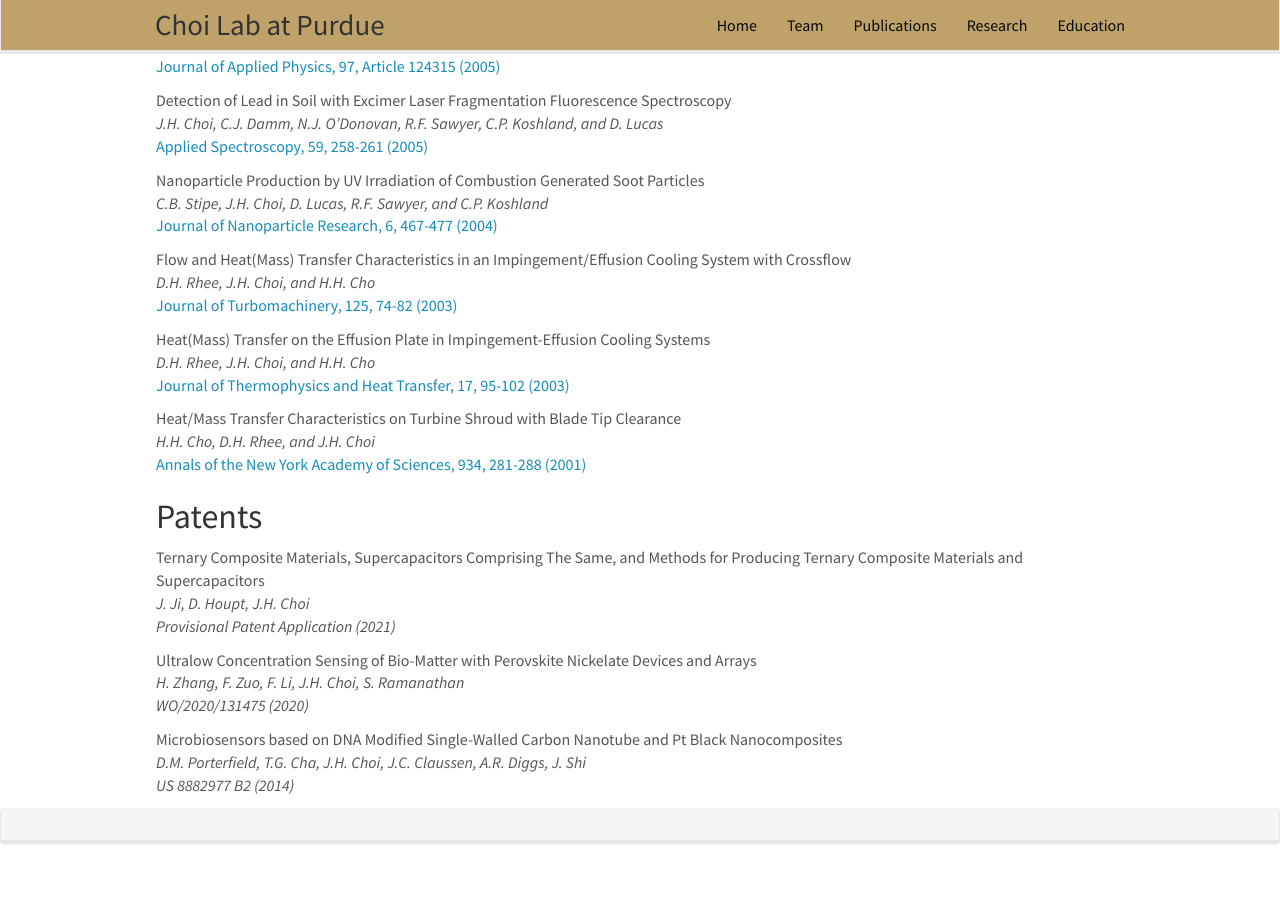
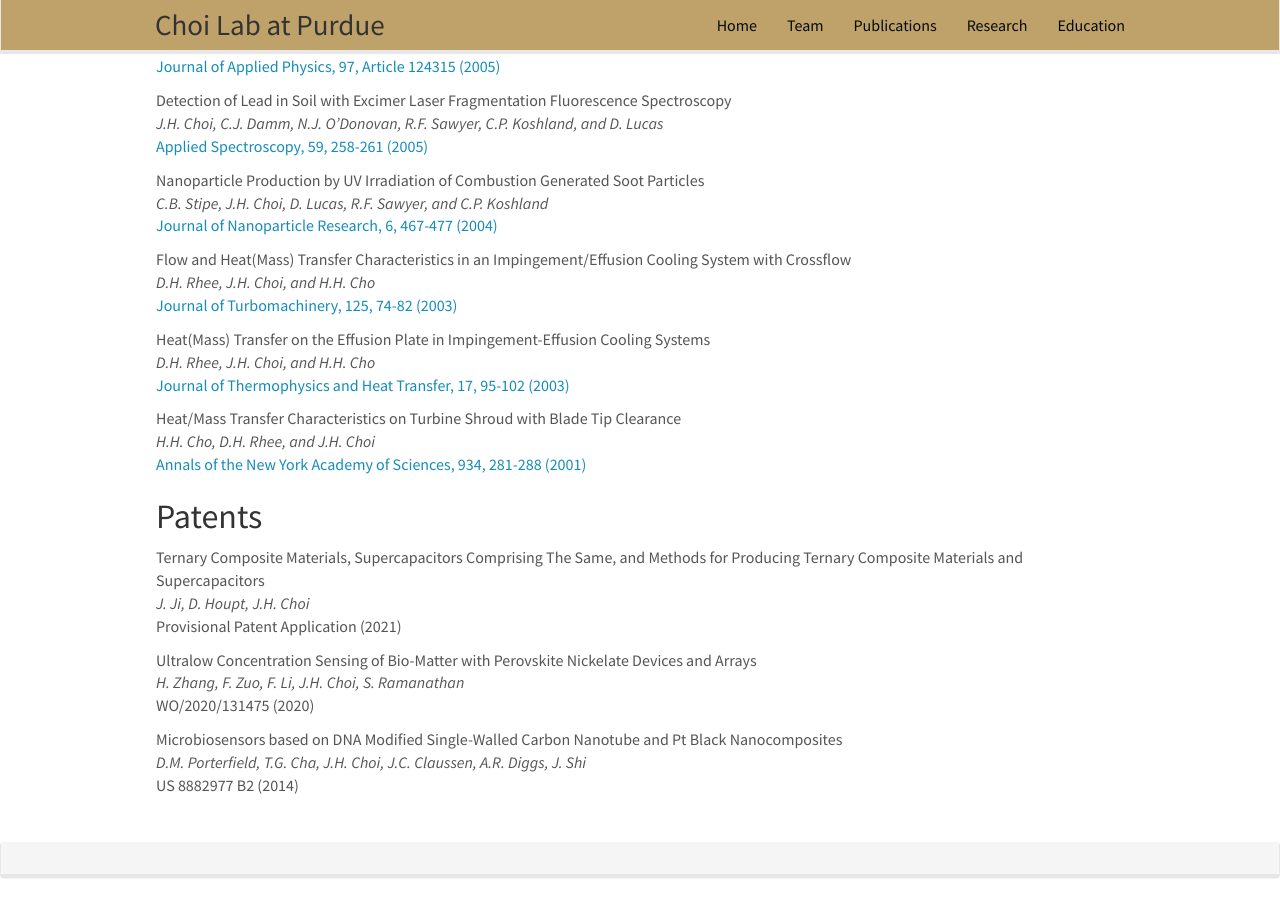
Before and after one commit to choidnalab/choidnalab.github.io, a Jekyll site: the page built from _pages/publications.md, in a window 1280 px wide and 900 px high, scrolled down 5445 px. Built offline with Jekyll 4.4.1, drawn with Linux system fonts in a browser that asks for light colours; nearby versions of some CDN libraries; before the commit the page ends 6311 px from its top, so only the background shows below that.

Commit message:
Update publications.md

```diff
--- a/_pages/publications.md
+++ b/_pages/publications.md
@@ -18,8 +18,10 @@ permalink: /publications/
 
 
 ## Patents
-Ternary Composite Materials, Supercapacitors Comprising The Same, and Methods for Producing Ternary Composite Materials and Supercapacitors<br /><em>J. Ji, D. Houpt, J.H. Choi<br />Provisional Patent Application (2021)
+Ternary Composite Materials, Supercapacitors Comprising The Same, and Methods for Producing Ternary Composite Materials and Supercapacitors<br /><em>J. Ji, D. Houpt, J.H. Choi</em><br />Provisional Patent Application (2021)
 
-Ultralow Concentration Sensing of Bio-Matter with Perovskite Nickelate Devices and Arrays<br /><em>H. Zhang, F. Zuo, F. Li, J.H. Choi, S. Ramanathan<em><br /> WO/2020/131475 (2020)
+Ultralow Concentration Sensing of Bio-Matter with Perovskite Nickelate Devices and Arrays<br /><em>H. Zhang, F. Zuo, F. Li, J.H. Choi, S. Ramanathan</em><br /> WO/2020/131475 (2020)
 
-Microbiosensors based on DNA Modified Single-Walled Carbon Nanotube and Pt Black Nanocomposites<br /><em>D.M. Porterfield, T.G. Cha, J.H. Choi, J.C. Claussen, A.R. Diggs, J. Shi<br /> US 8882977 B2 (2014)
+Microbiosensors based on DNA Modified Single-Walled Carbon Nanotube and Pt Black Nanocomposites<br /><em>D.M. Porterfield, T.G. Cha, J.H. Choi, J.C. Claussen, A.R. Diggs, J. Shi</em><br /> US 8882977 B2 (2014)
+
+  <br />
```
